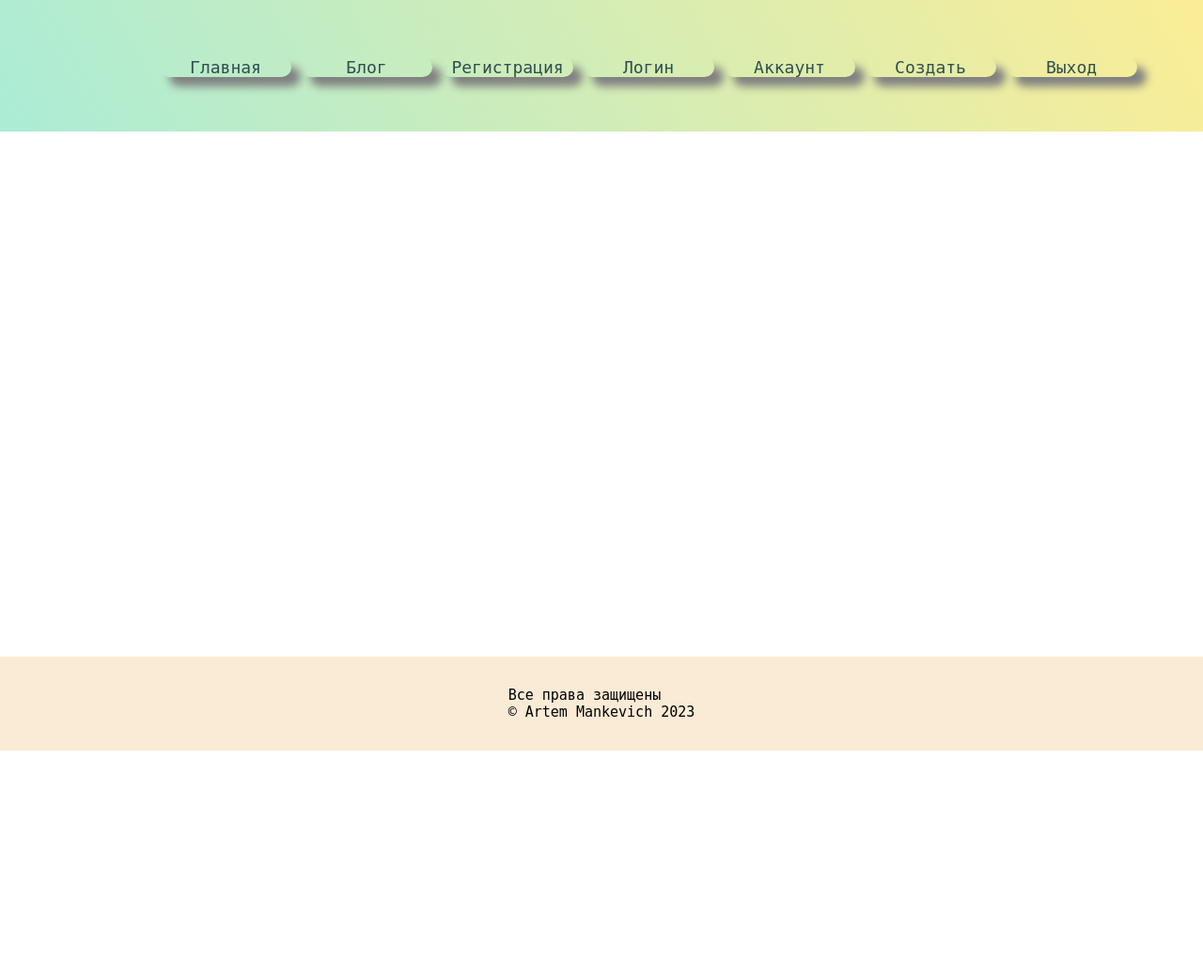
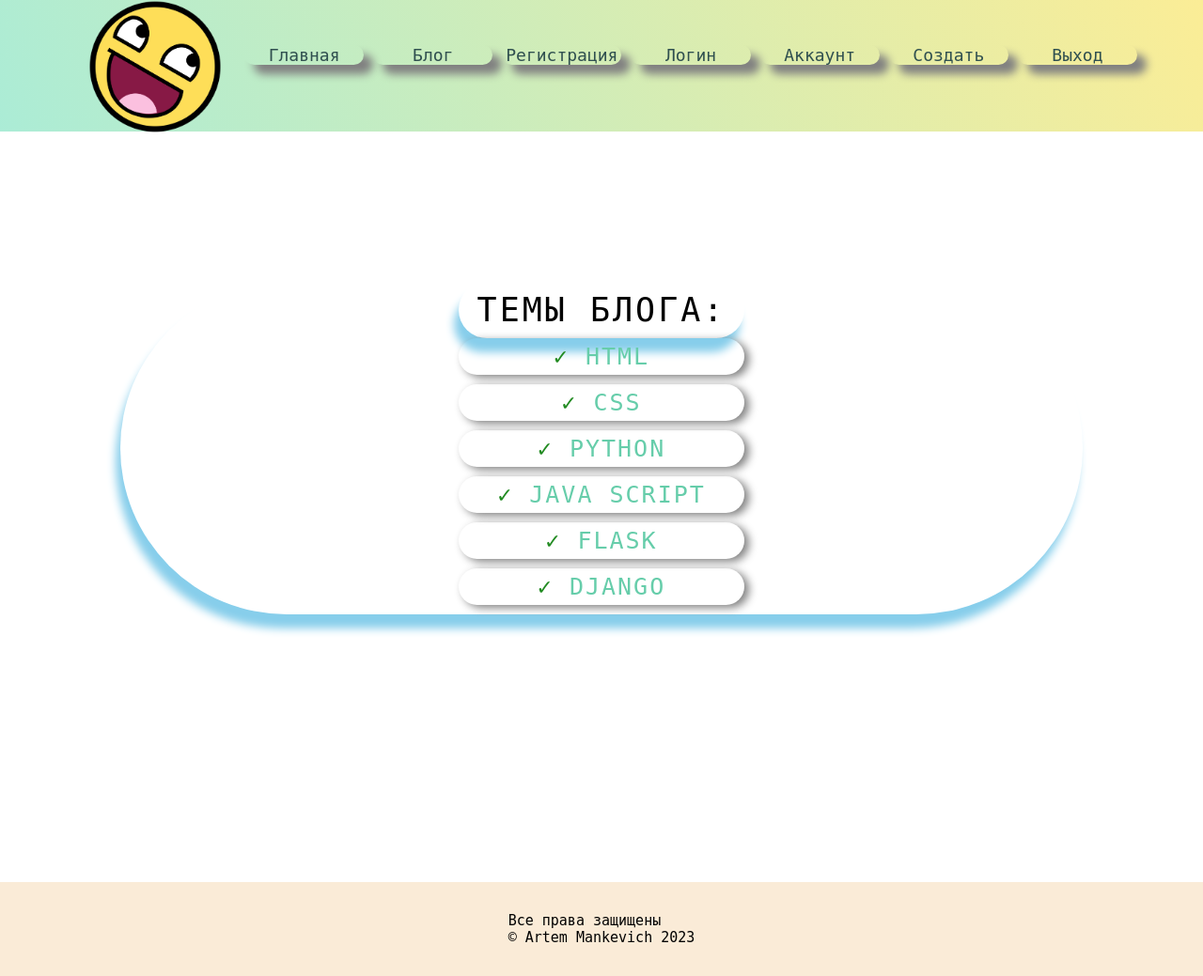
Before and after one commit to ArtemMankevich/blog_flask_23, a Flask app: page / in a window 1280 px wide. Shown: the whole page at 94% size. Before the commit the page ends 799 px from the top, so only its background shows below. Run offline with Flask 2, Linux system fonts and the light colour scheme.

Commit message:
'main_menu_end'

```diff
--- a/run.py
+++ b/run.py
@@ -6,5 +6,29 @@ app = Flask(__name__)
 def home():
     return render_template('index.html', title='Главная')
 
+@app.route('/html_page')
+def html_page():
+    return render_template('html_page.html')
+
+@app.route('/css_page')
+def css_page():
+    return render_template('css_page.html')
+
+@app.route('/js_page')
+def js_page():
+    return render_template('js_page.html')
+
+@app.route('/python_page')
+def python_page():
+    return render_template('python_page.html')
+
+@app.route('/flask_page')
+def flask_page():
+    return render_template('flask_page.html')
+
+@app.route('/django_page')
+def django_page():
+    return render_template('django_page.html')
+
 if __name__ == '__main__':
     app.run(debug=True, port=5656)
--- a/static/css/style.css
+++ b/static/css/style.css
@@ -7,6 +7,16 @@ padding: 0;
 html, body{
 height 100%;
 }
+
+
+/* LOGO */
+
+.logo img{
+float: left;
+margin-left: 70px;
+width: 190px;
+}
+
 
 /* MAIN MENU */
 
@@ -57,6 +67,10 @@ height 100%;
   min-height: calc(100vh - 1px);
 }
 
+.empty_block{
+height: 80px
+}
+
 
 /* CONTENT */
 
@@ -64,6 +78,74 @@ height 100%;
     width:60%;
     margin: 100px auto 0;
     flex: 1 0 auto;
+}
+
+/* MAIN_PAGE */
+
+.info{
+    display: flex;
+    margin: 80px auto 0;
+    width: 80%;
+    box-shadow: -5px 15px 10px skyblue;
+    align-items: center;
+    border-radius: 200px;
+    font-family: monospace;
+}
+
+.description{
+    font-size: 35px;
+    margin: 0 auto;
+    text-align: right;
+}
+
+.names{
+    box-shadow: -5px 15px 10px skyblue;
+    border-radius: 200px;
+    padding: 10px 20px;
+    letter-spacing: 3px;
+}
+
+
+.desc{
+    width:100%;
+    font-width:600px;
+    color: dodgerblue;
+    margin: 0 auto;
+    text-align: center;
+    box-shadow: 0px 0px 0px skyblue;
+    border-radius: 200px;
+}
+
+.desc li{
+    margin-bottom: 10px;
+    font-style: normal;
+    box-shadow: 5px 3px 10px grey;
+    font-size: 25px;
+    padding: 5px;
+    font-family: monospace;
+    border-radius: 200px;
+    letter-spacing: 2px;
+}
+
+
+ul.checkmark li:before {
+    content: '\2713\0020';
+    color: forestgreen;
+}
+
+
+ul a {
+    text-decoration: none;
+    color: mediumaquamarine;
+}
+
+.checkmark li:hover{
+    transition-duration: 0.6s;
+    box-shadow: 0px 12px 10px orange;
+}
+
+.checkmark li{
+    list-style: none;
 }
 
 
--- /dev/null
+++ b/templates/css_page.html
@@ -0,0 +1,5 @@
+{% extends 'layout.html' %}
+
+{% block content %}
+
+{% endblock content %}
--- /dev/null
+++ b/templates/django_page.html
@@ -0,0 +1,5 @@
+{% extends 'layout.html' %}
+
+{% block content %}
+
+{% endblock content %}
--- /dev/null
+++ b/templates/flask_page.html
@@ -0,0 +1,5 @@
+{% extends 'layout.html' %}
+
+{% block content %}
+
+{% endblock content %}
--- /dev/null
+++ b/templates/html_page.html
@@ -0,0 +1,5 @@
+{% extends 'layout.html' %}
+
+{% block content %}
+
+{% endblock content %}
--- a/templates/index.html
+++ b/templates/index.html
@@ -1,5 +1,32 @@
 {% extends 'layout.html' %}
 
-{% block content %}
 
-{% endblock content %}
+
+{% block main_page %}
+
+<div class="wrapper">
+    <div class="empty_block"></div>
+    <div class="info">
+
+        <div class="description">
+            <p class="names">ТЕМЫ БЛОГА:</p>
+
+            <div class="desc">
+                <ul class="checkmark">
+                    <li><a href="{{ url_for('html_page') }}">HTML</a></li>
+                    <li><a href="{{ url_for('css_page') }}">CSS</a></li>
+                    <li><a href="{{ url_for('python_page') }}">PYTHON</a></li>
+                    <li><a href="{{ url_for('js_page') }}">JAVA SCRIPT</a></li>
+                    <li><a href="{{ url_for('flask_page') }}">FLASK</a></li>
+                    <li><a href="{{ url_for('django_page') }}">DJANGO</a></li>
+                </ul>
+            </div>
+        </div>
+    </div>
+
+
+
+</div>
+
+
+{% endblock main_page %}
--- /dev/null
+++ b/templates/js_page.html
@@ -0,0 +1,5 @@
+{% extends 'layout.html' %}
+
+{% block content %}
+
+{% endblock content %}
--- a/templates/layout.html
+++ b/templates/layout.html
@@ -20,7 +20,9 @@
 
 {% block menu %}
 <header class="header">
-
+    <div class="logo">
+        <img src="{{ url_for('static', filename='img/logo.png') }}" alt="logo">
+    </div>
     <ul class="main_menu">
         <li><a href="#"><p>Главная</p></a></li>
         <li><a href="#"><p>Блог</p></a></li>
--- /dev/null
+++ b/templates/python_page.html
@@ -0,0 +1,5 @@
+{% extends 'layout.html' %}
+
+{% block content %}
+
+{% endblock content %}
```
Also changed, not shown: static/img/logo.png (added).
